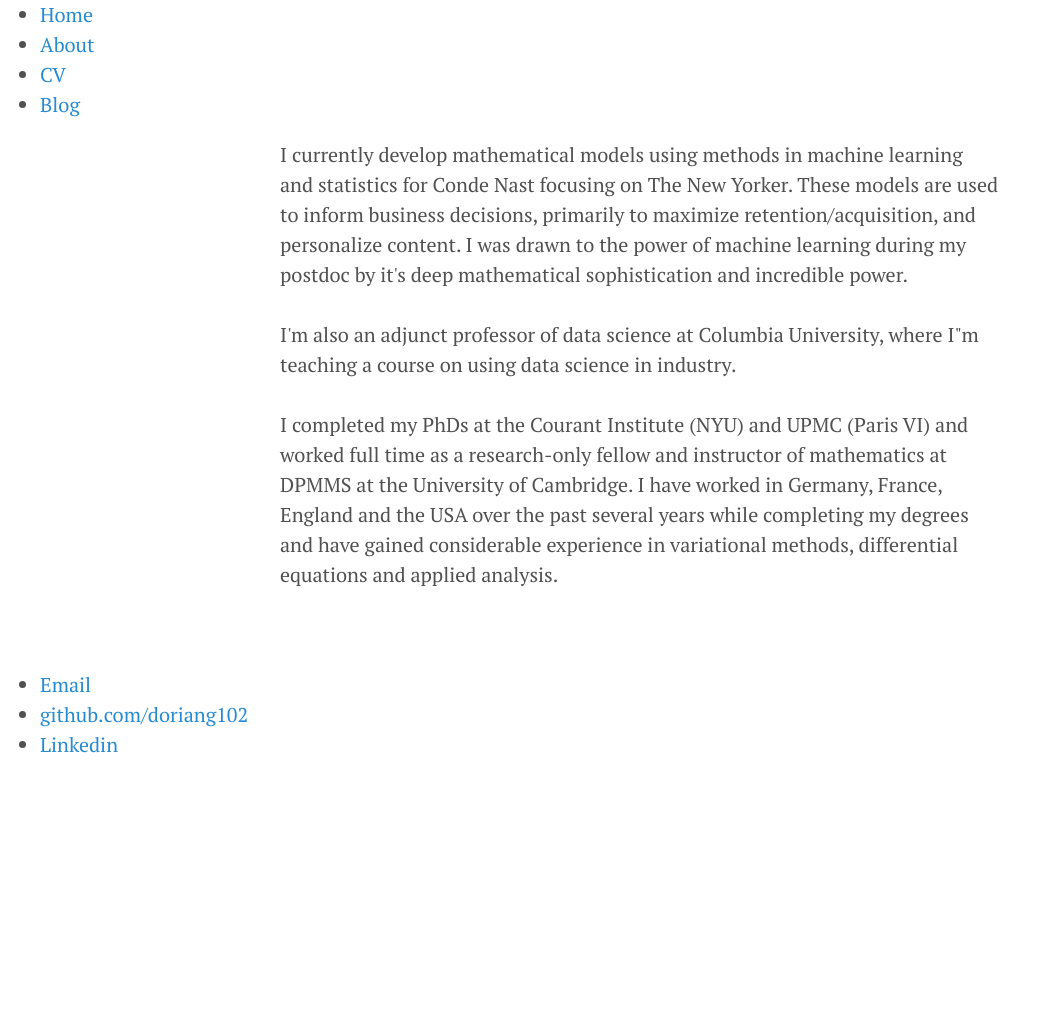
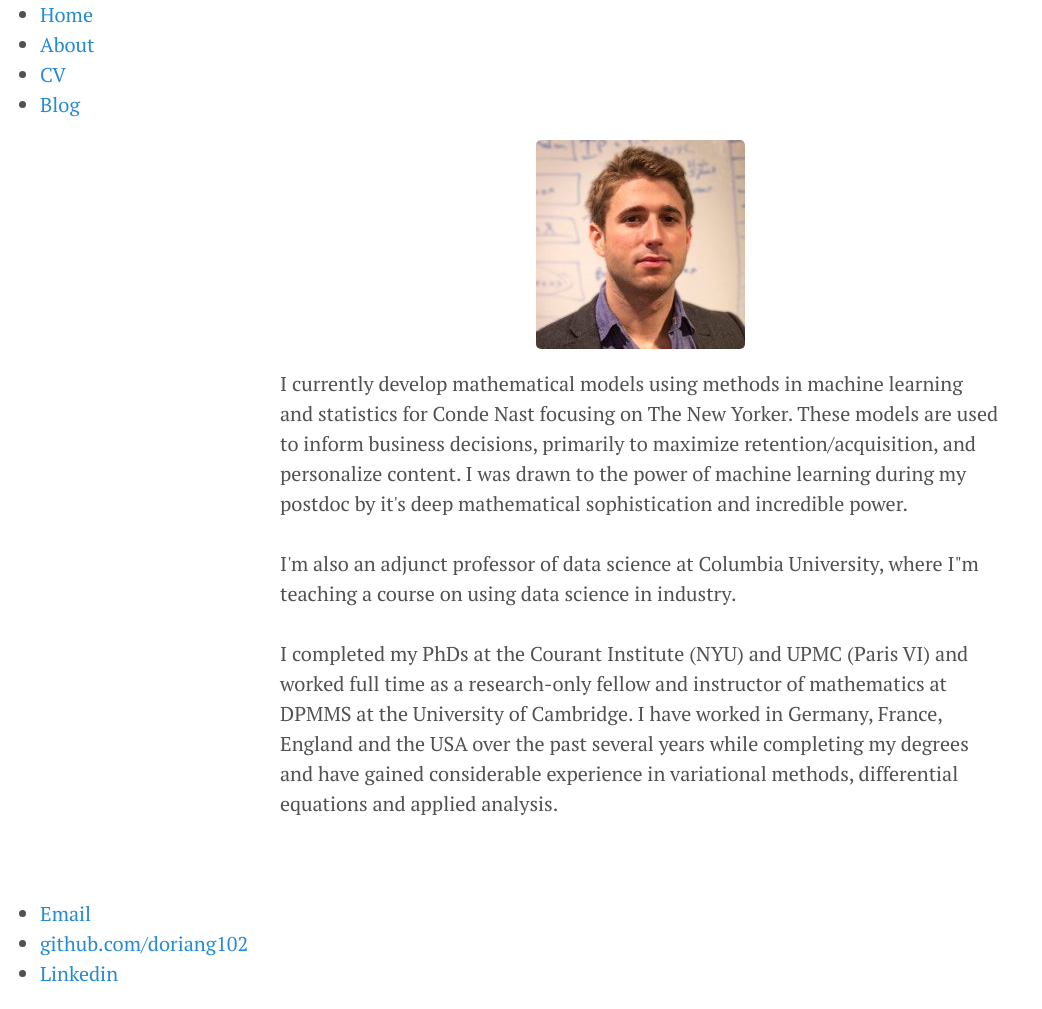
Before and after one commit to doriang102/doriang102.github.io, a Jekyll site: the page built from about/index.html, in a window 1280 px wide. Shown: the whole page, without its empty margins (0-1042 px from the left). Built offline with Jekyll 4.4.1, drawn with Linux system fonts in a browser that asks for light colours; before the commit the page ends 900 px from its top, so only the background shows below that.

Commit message:
Update index.html

```diff
--- a/about/index.html
+++ b/about/index.html
@@ -3,6 +3,7 @@
 title: Hank Quinlan, Horrible Cop
 ---
 <div class="post">
+  <img src = '/img/dorian2.jpg'>
 I currently develop mathematical models using methods in machine learning and statistics for Conde Nast focusing on The New Yorker. These models are used to inform business decisions, primarily to maximize retention/acquisition, and personalize content. I was drawn to the power of machine learning during my postdoc by it's deep mathematical sophistication and incredible power.
 <br><br>
 I'm also an adjunct professor of data science at Columbia University, where I"m teaching a course on using data science in industry.
```
